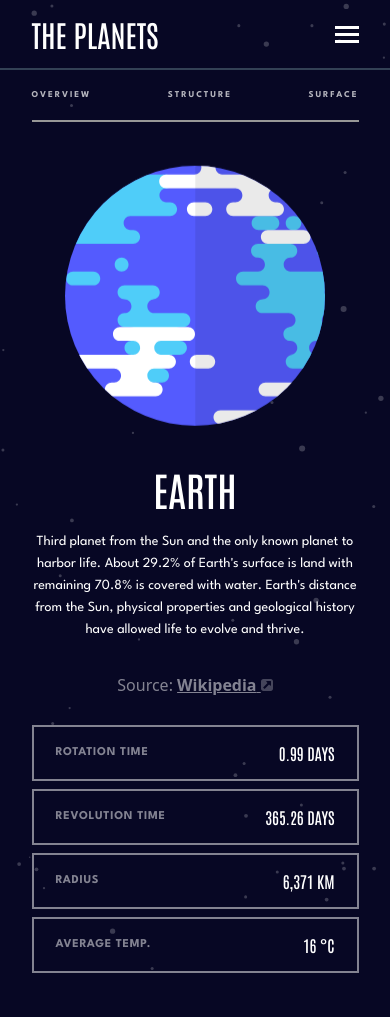
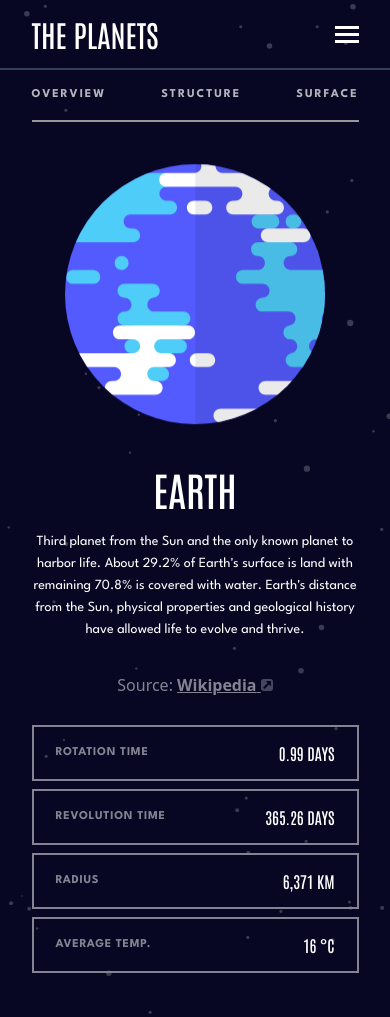
Before and after one commit to Nutopia13/The-Planets, a React (Vite) app: page /earth in a window 390 px wide. Before the commit the page ends 973 px from the top, so only its background shows below. Built offline with nearby package versions, Linux system fonts and the light colour scheme.

Commit message:
Added bottom margin and increased font size in Navbar

```diff
--- a/src/Components/StatsMob.jsx
+++ b/src/Components/StatsMob.jsx
@@ -4,8 +4,8 @@ const StatsMob = (props) => {
   const temp = props.facts.temperature.match(/\d+/g).map(Number) + " °C";
 
   return (
-    <div className="cards md:hidden flex flex-col space-y-2 mt-7 text-white">
-      <div className="card_mob border-2 border-light_grey ">
+    <div className="cards md:hidden flex flex-col space-y-2 mt-7 mb-11 text-white">
+      <div className="card_mob border-2  border-light_grey ">
         <div className="justify-between mx-auto py-3.5 items-center flex  max-w-[279px]">
           <div className="card-title--mob opacity-50 font-sparta font-bold">
             ROTATION TIME
--- a/src/index.css
+++ b/src/index.css
@@ -372,7 +372,7 @@ line-height: 22px;
   .stats button{
     letter-spacing: 1.92857px;
     text-transform: uppercase;
-    font-size: 9px;
+    font-size: 12px;
     font-weight: 700;
     font-family: 'League Spartan', sans-serif;
     line-height: 10px;
```
